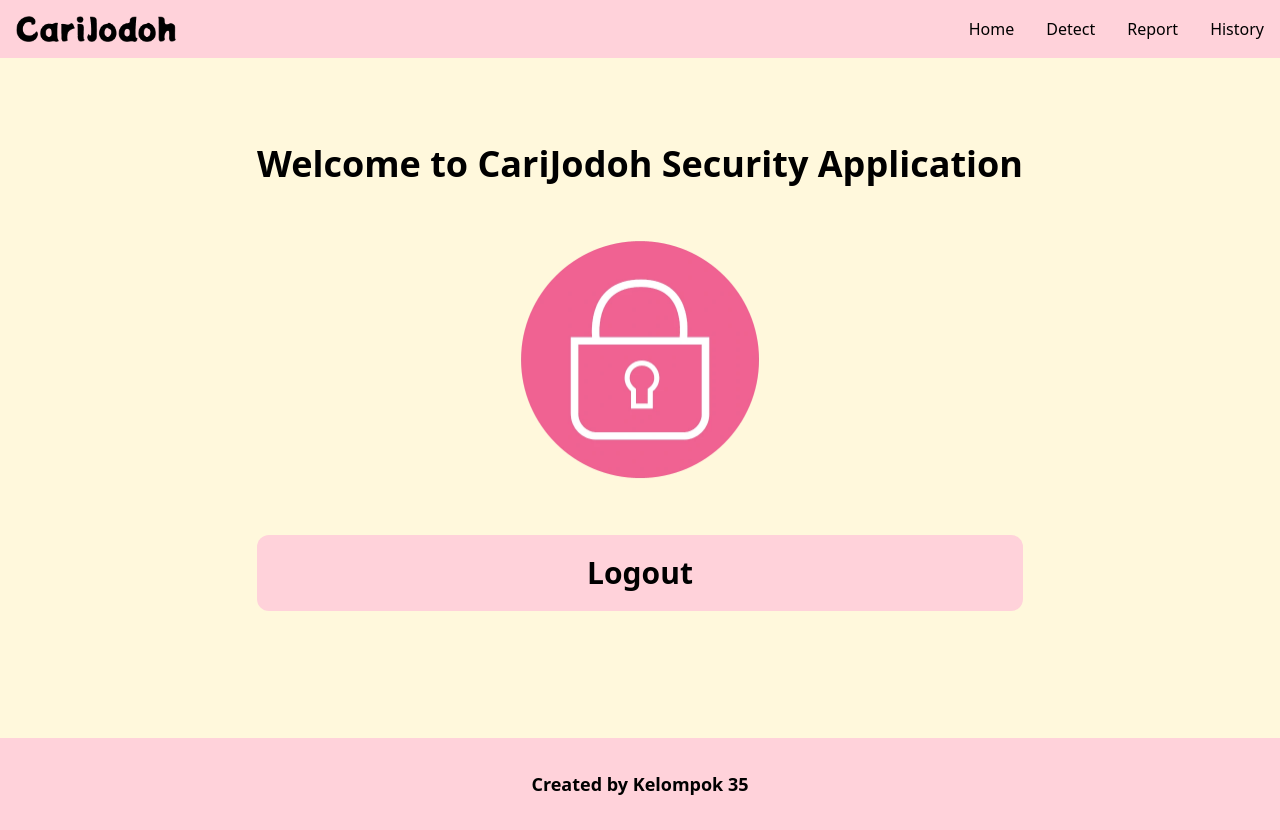
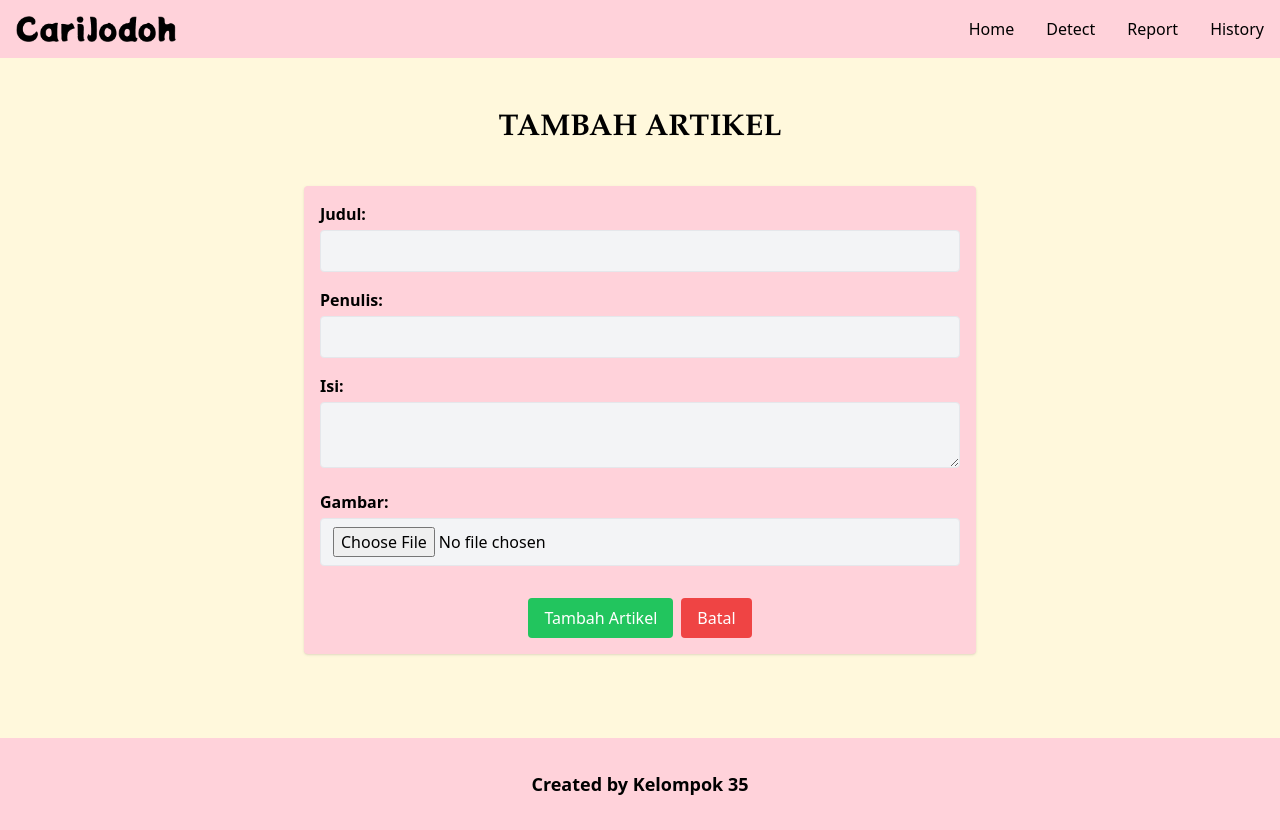
Before and after one commit to habibibi/CariJodoh, a React (Vite) app: page /tes in a window 1280 px wide. Before the commit this address led to /. Built offline with nearby package versions, Linux system fonts and the light colour scheme; sample sign-in values are in the browser's storage.

Commit message:
try front-end feat/add-article

```diff
--- a/src/App.jsx
+++ b/src/App.jsx
@@ -11,6 +11,7 @@ import ProtectedRoute from "./config/ProtectedRoute";
 import Detect from "./pages/Detect";
 import ProfileView from "./pages/ProfileView";
 import Report from "./pages/Report";
+import Tes from "./pages/Tes";
 
 const App = () => {
   return (
@@ -50,6 +51,14 @@ const App = () => {
         />
         <Route path="/login" element={<Login />} />
         <Route path="/register" element={<Register />} />
+        <Route
+          path="/tes"
+          element={
+          <ProtectedRoute>
+              <Tes />
+          </ProtectedRoute>
+          }
+        />
         <Route path="*" element={<Navigate to="/" />} />
       </Routes>
     </Router>
--- /dev/null
+++ b/src/pages/Tes.jsx
@@ -0,0 +1,60 @@
+const Tes = () => {
+    return (
+        // <div className="flex flex-col gap-4 w-full items-center">
+        //     <p>GAMBAR MUKA</p>
+        //     <p className="text-2xl">Nama</p>
+        //     <p className="text-xl">Umur</p>
+        // </div>
+
+        <div className="mb-5">
+            <div className="flex justify-center mt-5">
+                <h1 className="font-['Garamond'] text-3xl font-bold">TAMBAH ARTIKEL</h1>
+            </div>
+
+            <form className="max-w-2xl mx-auto p-4 bg-[#FFD2DA] rounded shadow mt-10">
+                <div className="mb-4">
+                    <label htmlFor="judul" className="block font-bold mb-1">Judul:</label>
+                    <input
+                        type="text"
+                        id="judul"
+                        className="w-full px-3 py-2 border bg-gray-100 rounded"
+                    />
+                </div>
+                <div className="mb-4">
+                    <label htmlFor="penulis" className="block font-bold mb-1">Penulis:</label>
+                    <input
+                        type="text"
+                        id="penulis"
+                        className="w-full px-3 py-2 border bg-gray-100 rounded"
+                    />
+                </div>
+                <div className="mb-4">
+                    <label htmlFor="isi" className="block font-bold mb-1">Isi:</label>
+                    <textarea
+                        id="isi"
+                        className="w-full px-3 py-2 border bg-gray-100 rounded">
+                    </textarea>
+                </div>
+                <div className="mb-4">
+                    <label htmlFor="gambar" className="block font-bold mb-1">Gambar:</label>
+                    <input
+                        type="file"
+                        id="gambar"
+                        accept="image/*"
+                        className="w-full px-3 py-2 border bg-gray-100 rounded"
+                    />
+                </div>
+                <div className="flex justify-center">
+                    <button type="submit" className="bg-green-500 hover:bg-green-600 text-white py-2 px-4 rounded mr-2 mt-4">
+                        Tambah Artikel
+                    </button>
+                    <button type="button" className="bg-red-500 hover:bg-red-600 text-white py-2 px-4 rounded mt-4">
+                        Batal
+                    </button>
+                </div>
+            </form>
+        </div>
+        );
+}
+
+export default Tes;
```
